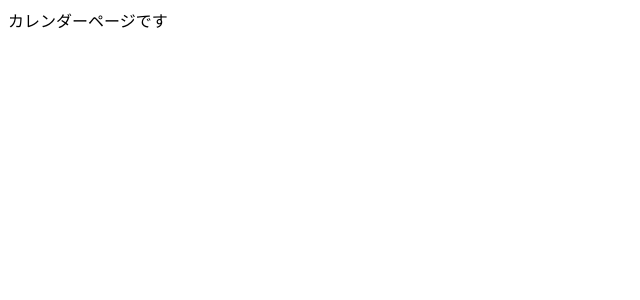
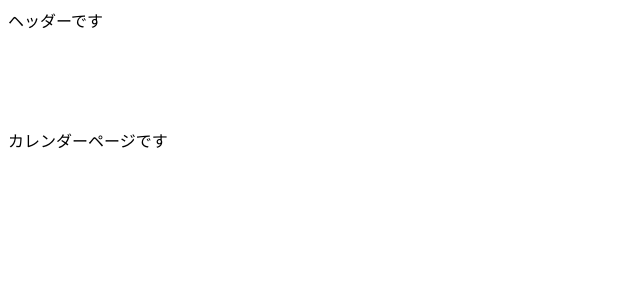
Before and after one commit to ninomiyadaisuke/meal_calendar_app, a React (Create React App) app in the folder client/: page / in a window 1280 px wide. Shown: the top 300 px of the page, without its empty margins (0-640 px from the left). Built offline with nearby package versions, Linux system fonts and the light colour scheme.

Commit message:
create header

```diff
--- a/client/src/App.js
+++ b/client/src/App.js
@@ -1,8 +1,17 @@
 import AppliRouter from "./AppliRouter"
+import { Header } from "./components/Header";
+import "./assets/style.css"
+
 
 function App() {
   return (
-    <AppliRouter/>
+    <>
+      <Header />
+      <main className="c-main">
+        <AppliRouter/>
+      </main>
+    </>
+
   );
 }
 
--- a/client/src/assets/style.css
+++ b/client/src/assets/style.css
@@ -0,0 +1,3 @@
+.c-main {
+    padding: 96px 0
+}
--- /dev/null
+++ b/client/src/components/Header/Header.jsx
@@ -0,0 +1,11 @@
+import React from 'react'
+
+const Header = () => {
+  return (
+    <div>
+      ヘッダーです
+    </div>
+  )
+}
+
+export default Header
--- /dev/null
+++ b/client/src/components/Header/index.js
@@ -0,0 +1 @@
+export { default as Header } from "./Header"
```
